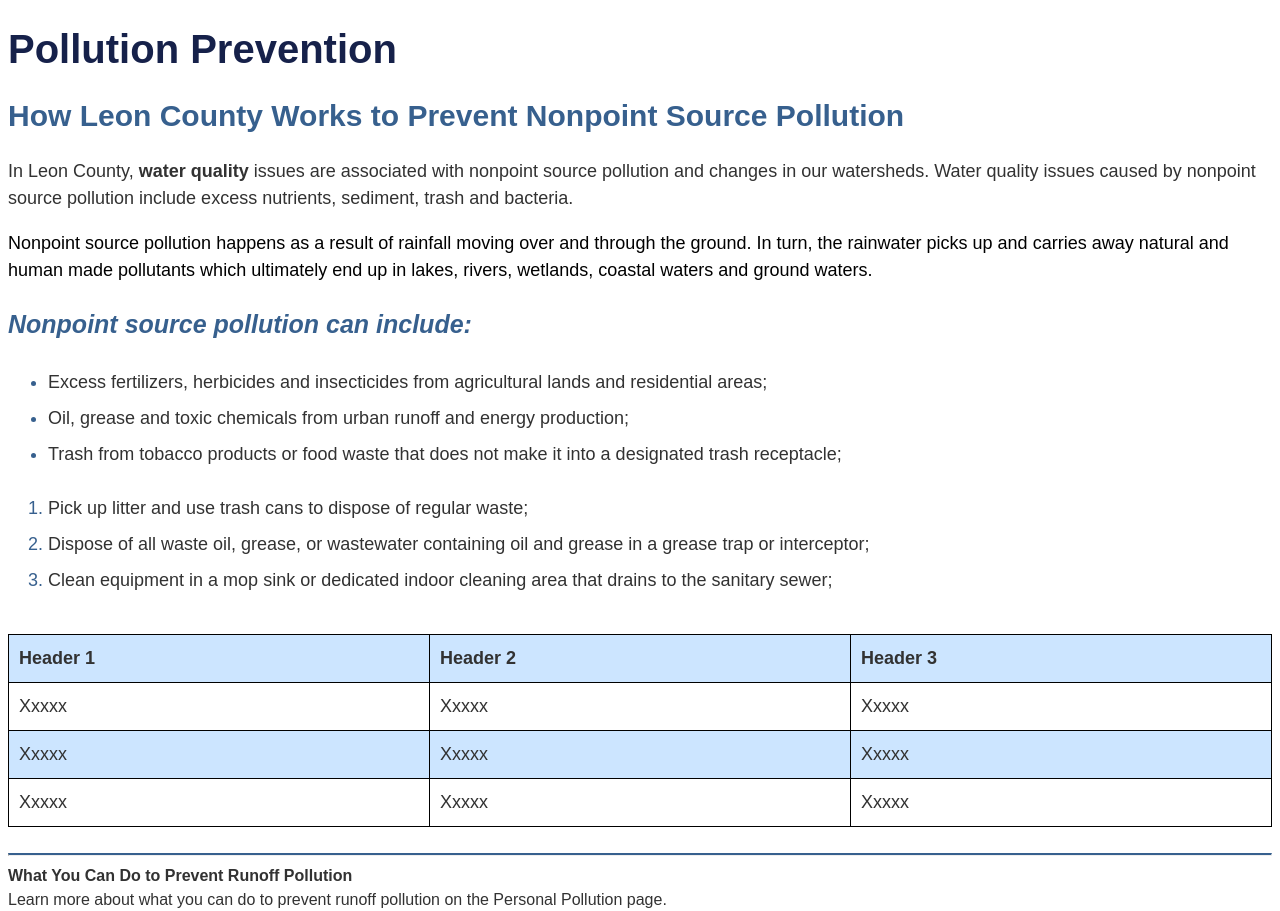
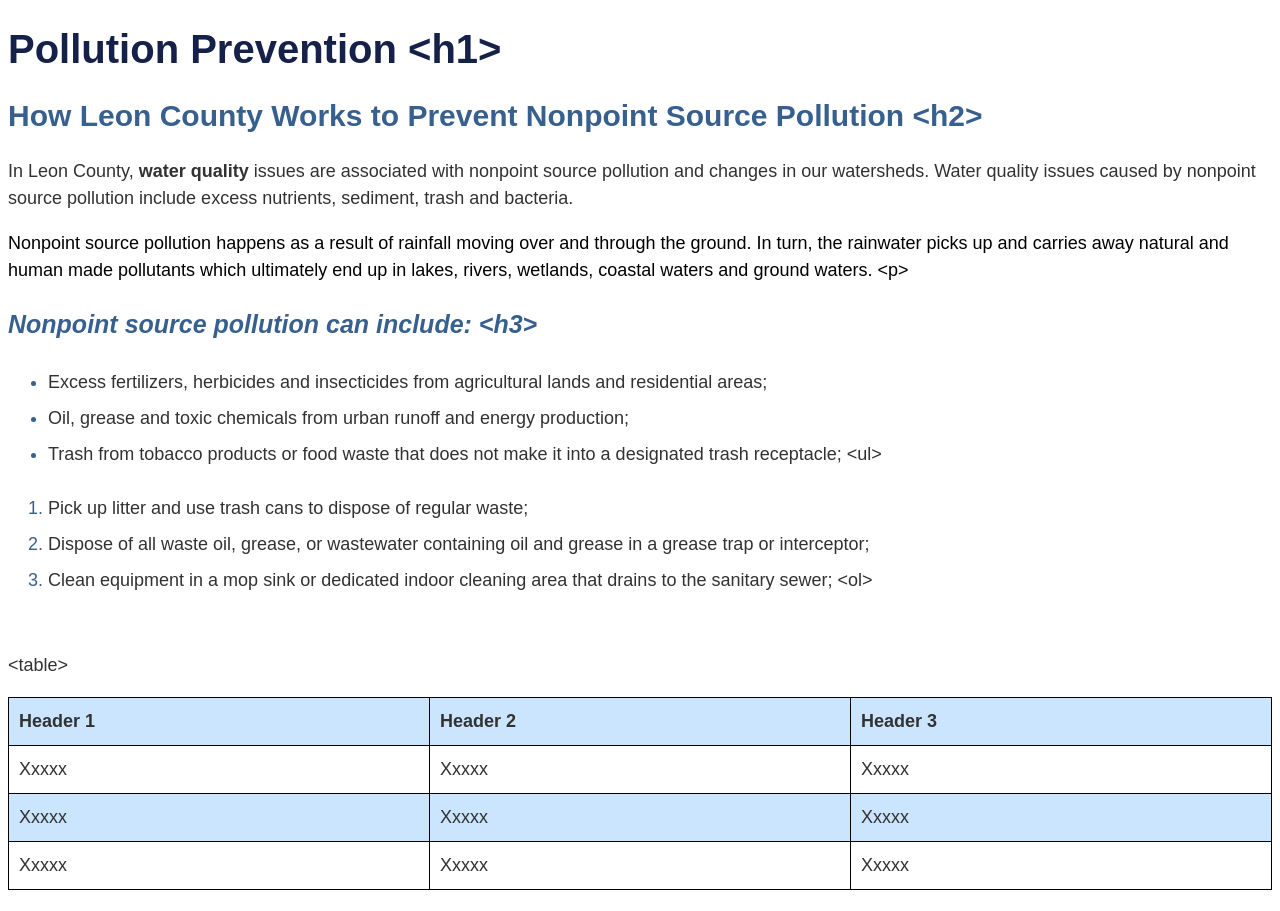
Before and after one commit to Justin-M-Leon/LC-Refresh, a plain HTML site: page index.html in a window 1280 px wide. Shown: the top 911 px of the page. Drawn offline with Linux system fonts and the light colour scheme; a web font is replaced by a local one.

Commit message:
Update index.html
Adding explanatory tags

```diff
--- a/index.html
+++ b/index.html
@@ -9,30 +9,31 @@
 
 <body>
 
-<h1>Pollution Prevention</h1>
+<h1>Pollution Prevention &lt;h1&gt;</h1>
 
-<h2>How Leon County Works to Prevent Nonpoint Source Pollution</h2>
+<h2>How Leon County Works to Prevent Nonpoint Source Pollution &lt;h2&gt;</h2>
 
 <p>In Leon County, <strong>water quality</strong> issues are associated with nonpoint source pollution and changes in our watersheds. Water quality issues caused by nonpoint source pollution include excess nutrients, sediment, trash and bacteria. </p>
 
-<p style="color: black">Nonpoint source pollution happens as a result of rainfall moving over and through the ground. In turn, the rainwater picks up and carries away natural and human made pollutants which ultimately end up in lakes, rivers, wetlands, coastal waters and ground waters.</p>
+<p style="color: black">Nonpoint source pollution happens as a result of rainfall moving over and through the ground. In turn, the rainwater picks up and carries away natural and human made pollutants which ultimately end up in lakes, rivers, wetlands, coastal waters and ground waters. &lt;p&gt;</p>
 
-<h3>Nonpoint source pollution can include: </h3>
+<h3>Nonpoint source pollution can include: &lt;h3&gt;</h3>
 
 <ul class="lc-list">
   <li>Excess fertilizers, herbicides and insecticides from agricultural lands and residential areas; </li>
   <li>Oil, grease and toxic chemicals from urban runoff and energy production; </li>
-  <li>Trash from tobacco products or food waste that does not make it into a designated trash receptacle; </li>
+  <li>Trash from tobacco products or food waste that does not make it into a designated trash receptacle; &lt;ul&gt;</li>
 </ul>
 
 <ol class="lc-list">
   <li> Pick up litter and use trash cans to dispose of regular waste; </li>
   <li> Dispose of all waste oil, grease, or wastewater containing oil and grease in a grease trap or interceptor; </li>
-  <li>Clean equipment in a mop sink or dedicated indoor cleaning area that drains to the sanitary sewer; </li>
+  <li>Clean equipment in a mop sink or dedicated indoor cleaning area that drains to the sanitary sewer; &lt;ol&gt;</li>
 </ol>
 
 &nbsp;
 
+<p>&lt;table&gt;</p>
 <table class="lc-table">
   <thead>
     <tr>
```
